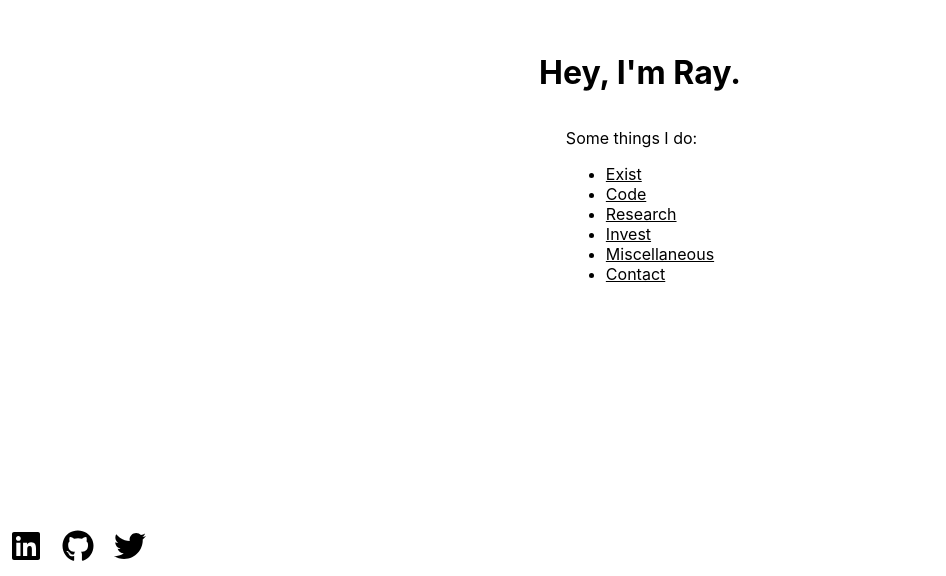
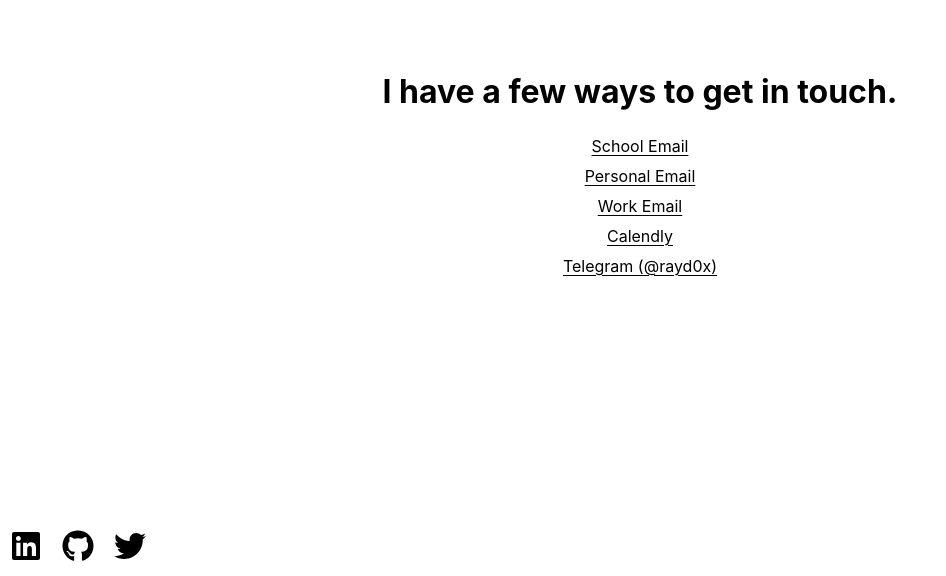
Before and after one commit to raydelvecchio/raydelv.tech, a React (Create React App) app: page /contact in a window 1280 px wide. Shown: the part 224-800 px from the top of the page, without its empty margins (0-946 px from the left). Built offline with nearby package versions, Linux system fonts and the light colour scheme.

Commit message:
contact page + colors

```diff
--- a/src/App.js
+++ b/src/App.js
@@ -1,12 +1,14 @@
 import React from 'react';
 import { BrowserRouter as Router, Routes, Route } from 'react-router-dom';
 import Home from "./components/Home";
+import Contact from "./components/Contact";
 
 function App() {
     return (
         <Router>
             <Routes>
                 <Route exact path="/" element={<Home />} />
+                <Route path="contact" element={<Contact />} />
                 <Route path="*" element={<Home />} />
             </Routes>
         </Router>
--- /dev/null
+++ b/src/components/Contact.js
@@ -0,0 +1,31 @@
+import "./title_with_list.css"
+import SocialLinks from "./SocialLinks";
+import React from "react";
+
+function Contact() {
+    const links = [
+        { label: 'School Email', url: 'mailto:raymond_del_vecchio@brown.edu' },
+        { label: 'Personal Email', url: 'mailto:xraydelv@gmail.com' },
+        { label: 'Work Email', url: 'mailto:raymond@nimacap.com' },
+        { label: 'Calendly', url: 'https://calendly.com/raydelvecchio/30min' },
+        { label: 'Telegram (@rayd0x)', url: 'https://web.telegram.org' },
+    ];
+
+    return (
+        <div className="container">
+            <div className="message">
+                I have a few ways to get in touch.
+            </div>
+            <div className="centered-list">
+                {links.map((link, index) => (
+                    <a key={index} href={link.url} target="_blank" rel="noopener noreferrer" className="item">
+                        {link.label}
+                    </a>
+                ))}
+            </div>
+            <SocialLinks />
+        </div>
+    );
+}
+
+export default Contact;
--- a/src/components/Home.css
+++ b/src/components/Home.css
@@ -1,13 +1,3 @@
-.container {
-    display: flex;
-    flex-direction: column;
-    align-items: center;
-    justify-content: center;
-    height: 100vh; /* Adjust this as per requirement */
+.highlight {
+    color: darkred;
 }
-
-.message {
-    font-size: 2rem;
-    font-weight: bold;
-    margin-bottom: 20px;
-}
--- a/src/components/Home.js
+++ b/src/components/Home.js
@@ -1,15 +1,30 @@
 import React from 'react';
 import './Home.css';
+import './title_with_list.css'
 import SocialLinks from "./SocialLinks";
-import LinksList from "./LinksList";
 
 function Home() {
+    const links = [
+        { label: 'Existing', url: '/about' },
+        { label: 'Coding', url: '/technology' },
+        { label: 'Researching', url: '/research' },
+        { label: 'Investing', url: '/investing' },
+        { label: 'Enjoying', url: '/fun' },
+        { label: 'Contacting', url: '/contact' }
+    ];
+
     return (
         <div className="container">
             <div className="message">
-                Hey, I'm Ray.
+                Hey, I'm <span className="highlight">Ray</span>. Here are some things I do.
             </div>
-            <LinksList />
+            <div className="centered-list">
+                {links.map((link, index) => (
+                    <a key={index} href={link.url} className="item">
+                        {link.label}
+                    </a>
+                ))}
+            </div>
             <SocialLinks />
         </div>
     );
--- a/src/components/LinksList.js
+++ /dev/null
@@ -1,30 +0,0 @@
-import React from 'react';
-
-function LinksList() {
-    const links = [
-        { label: 'Exist', url: '/about' },
-        { label: 'Code', url: '/technology' },
-        { label: 'Research', url: '/research' },
-        { label: 'Invest', url: '/investing' },
-        { label: 'Miscellaneous', url: '/fun' },
-        { label: 'Contact', url: '/contact' }
-    ];
-
-    return (
-        <div>
-            <p>
-                Some things I do:
-            </p>
-            <ul>
-                {links.map((link, index) => (
-                    <li key={index}>
-                        <a href={link.url}>{link.label}</a>
-                    </li>
-                ))}
-            </ul>
-        </div>
-
-    );
-}
-
-export default LinksList;
--- a/src/components/SocialLinks.css
+++ b/src/components/SocialLinks.css
@@ -1,16 +1,16 @@
 .social-container {
-    position: absolute; /* or 'fixed' if you want it to stay at the bottom left even on scroll */
-    left: 10px; /* space from the left side */
-    bottom: 10px; /* space from the bottom */
+    position: absolute;
+    left: 10px;
+    bottom: 10px;
     display: flex;
     gap: 20px;
 }
 
 a {
-    color: inherit;
+    color: black;
     transition: color 0.2s;
 }
 
 a:hover {
-    color: #0077b5;
+    color: darkred;
 }
--- /dev/null
+++ b/src/components/title_with_list.css
@@ -0,0 +1,35 @@
+.centered-list {
+    display: flex;
+    flex-direction: column;
+    align-items: center;
+    justify-content: center;
+    list-style-type: none;
+    margin: 0;
+    padding: 0;
+}
+
+.item {
+    color: #000;
+    padding: 5px;
+    text-decoration: underline;
+    text-decoration-thickness: 1px;  /* Adjust the thickness of the underline */
+    text-underline-offset: 3px;
+}
+
+.item:hover {
+    color: darkred;
+}
+
+.container {
+    display: flex;
+    flex-direction: column;
+    align-items: center;
+    justify-content: center;
+    height: 100vh;
+}
+
+.message {
+    font-size: 2rem;
+    font-weight: bold;
+    margin-bottom: 20px;
+}
```
